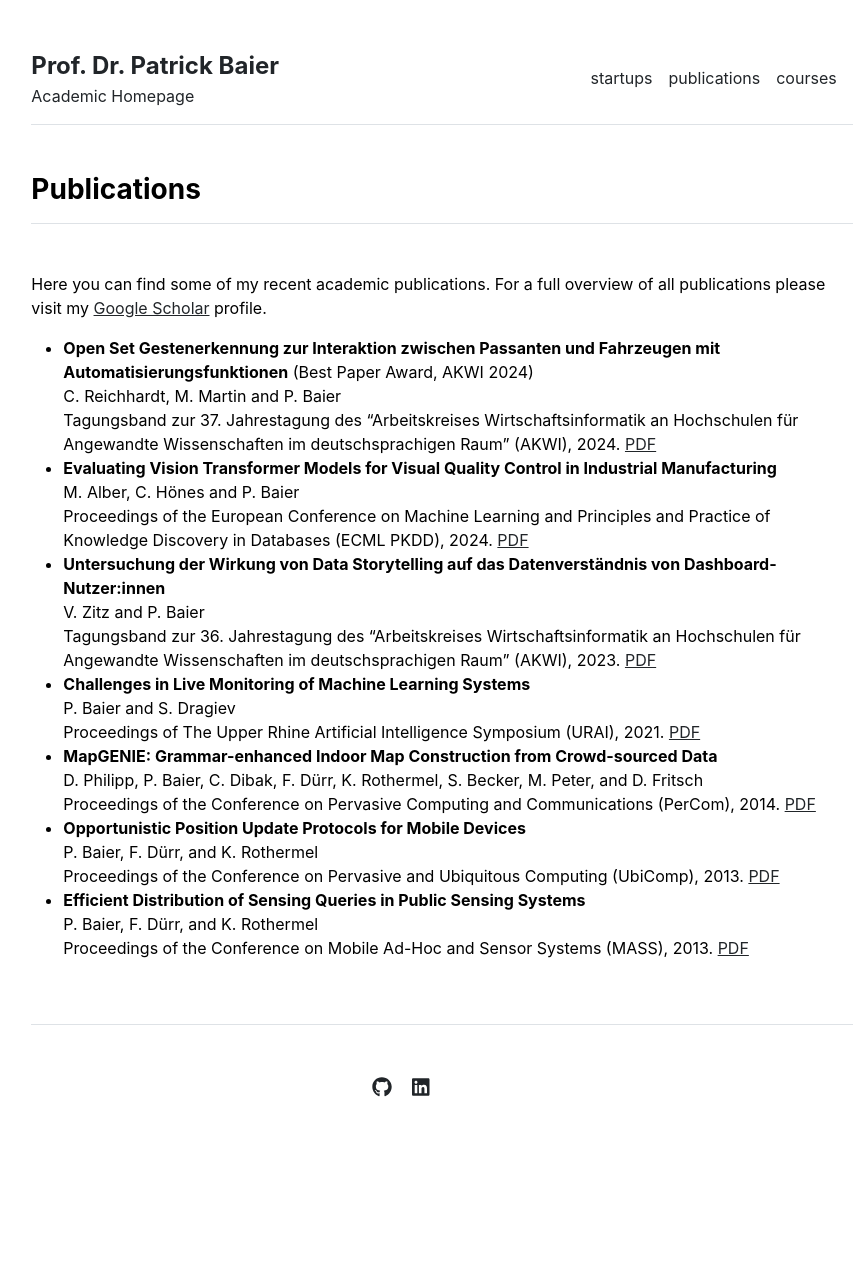
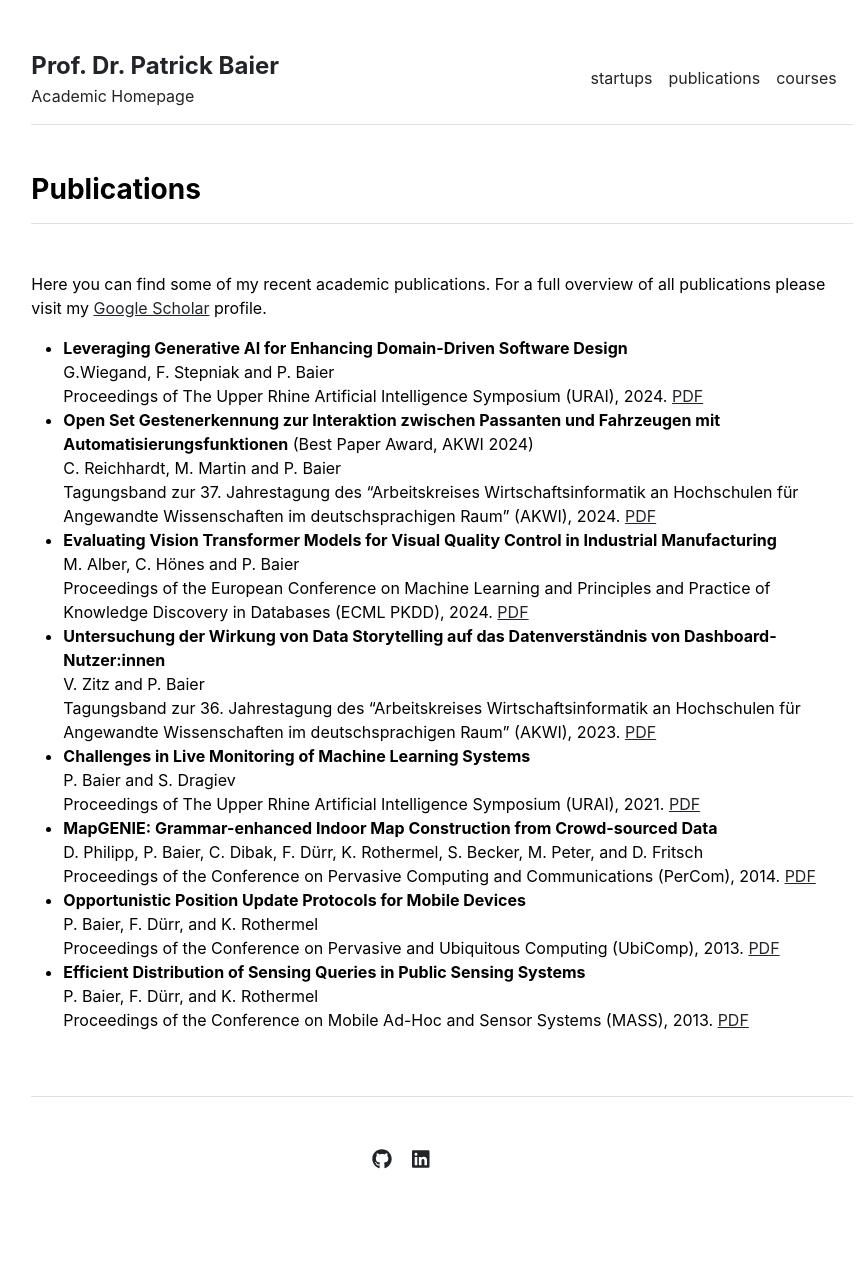
Before and after one commit to pabair/pabair.github.io, a Jekyll site: the page built from publications.md, in a window 1280 px wide. Shown: the whole page, without its empty margins (198-1065 px from the left). Built offline with Jekyll 4.4.1, drawn with Linux system fonts in a browser that asks for light colours; before the commit the page ends 1199 px from its top, so only the background shows below that.

Commit message:
added urai paper

```diff
--- a/publications.md
+++ b/publications.md
@@ -7,6 +7,11 @@ For a full overview of all publications please visit my
 [Google Scholar](https://scholar.google.de/citations?user=__JOgFQAAAAJ&hl)
 profile.
 
+- **Leveraging Generative AI for Enhancing Domain-Driven Software Design** <br>
+G.Wiegand, F. Stepniak and P. Baier
+<br> Proceedings of The Upper Rhine Artificial Intelligence Symposium
+(URAI), 2024.
+[PDF](https://pabair.github.io/assets/URAI2024.pdf)
 - **Open Set Gestenerkennung zur Interaktion zwischen Passanten und Fahrzeugen mit Automatisierungsfunktionen** (Best Paper Award, AKWI 2024) <br>
 C. Reichhardt, M. Martin and P. Baier
 <br> Tagungsband zur 37. Jahrestagung des "Arbeitskreises Wirtschaftsinformatik an Hochschulen für Angewandte Wissenschaften im deutschsprachigen Raum" (AKWI), 2024.
```
Also changed, not shown: 1 other file.
